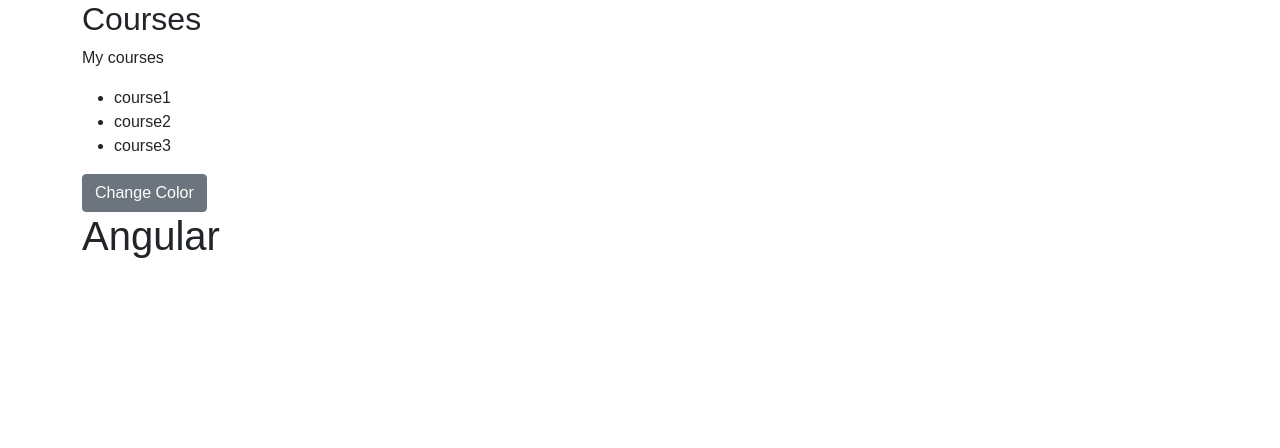
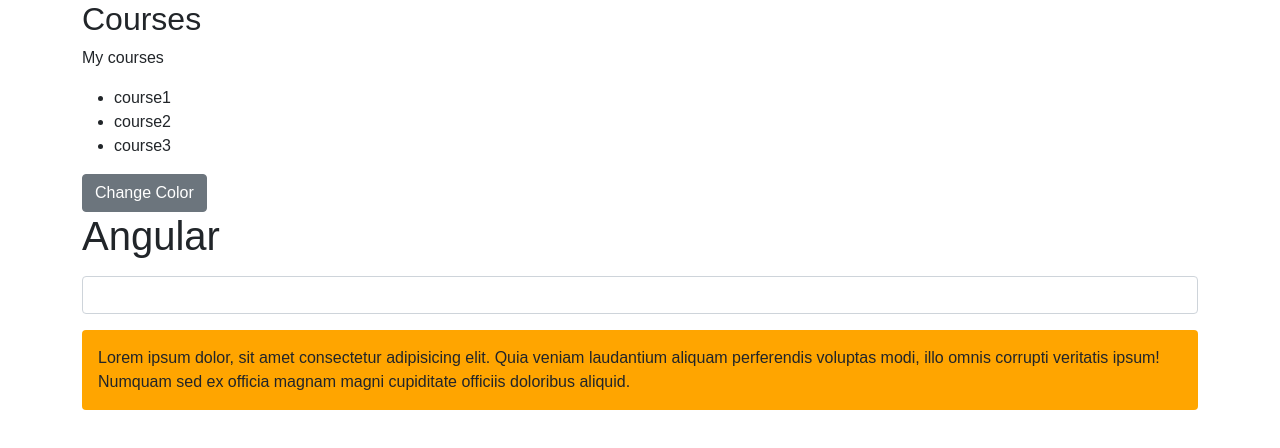
Before and after one commit to afolabiopakunle/angular-with-hamedani-001, an Angular app: page / in a window 1280 px wide. Shown: the top 448 px of the page. Built offline with nearby package versions, Linux system fonts and the light colour scheme.

Commit message:
event filtering completed

```diff
--- a/src/app/app.component.html
+++ b/src/app/app.component.html
@@ -2,4 +2,6 @@
   <app-courses></app-courses>
   <button class="btn btn-secondary" (click)="changeColor()">Change Color</button>
   <h1 [class.green]="color">Angular</h1>
+  <input type="text" #myInput (keyup.enter)="onKeyUp(myInput.value)" class="form-control my-3">
+  <p class="p-3 rounded" [style.backgroundColor]="color ? 'skyblue': 'orange'">Lorem ipsum dolor, sit amet consectetur adipisicing elit. Quia veniam laudantium aliquam perferendis voluptas modi, illo omnis corrupti veritatis ipsum! Numquam sed ex officia magnam magni cupiditate officiis doloribus aliquid.</p>
 </div>
--- a/src/app/app.component.ts
+++ b/src/app/app.component.ts
@@ -11,4 +11,8 @@
   changeColor() {
     this.color = !this.color;
   }
+
+  onKeyUp($event) {
+    console.log($event)
+  }
 }
```
